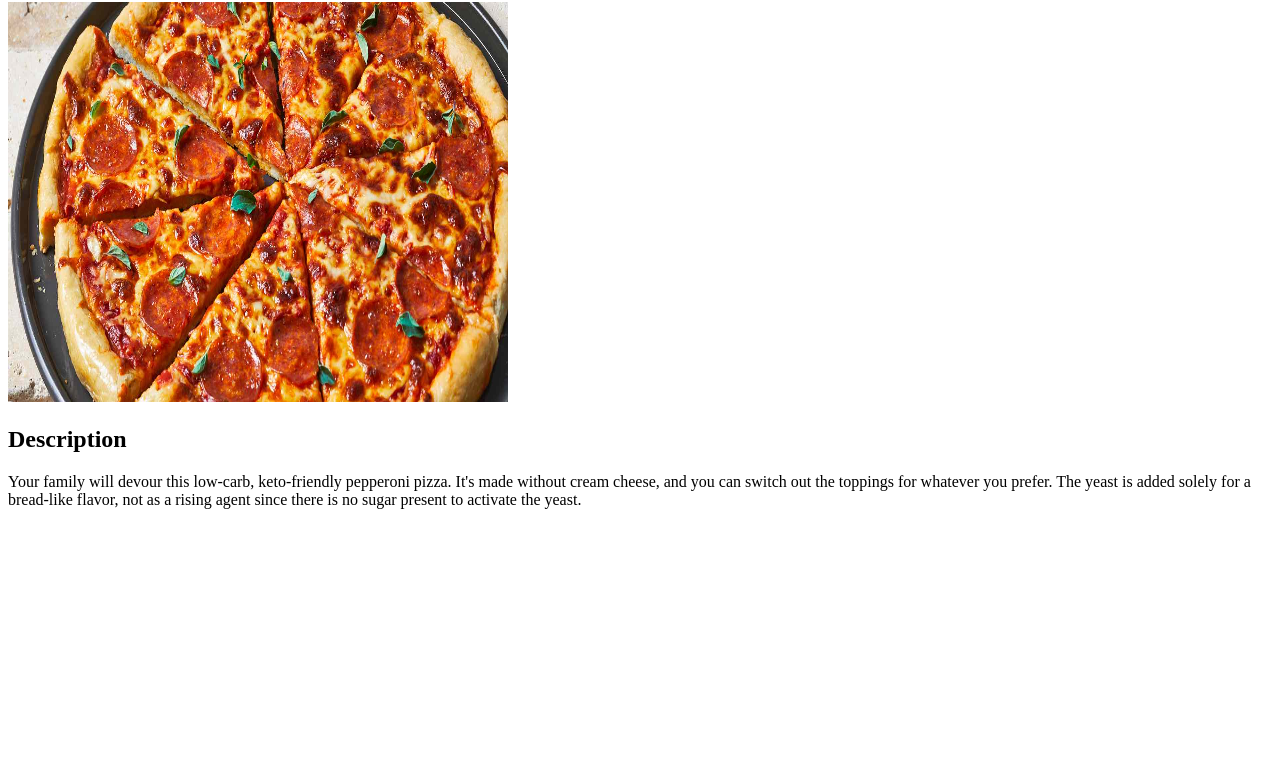
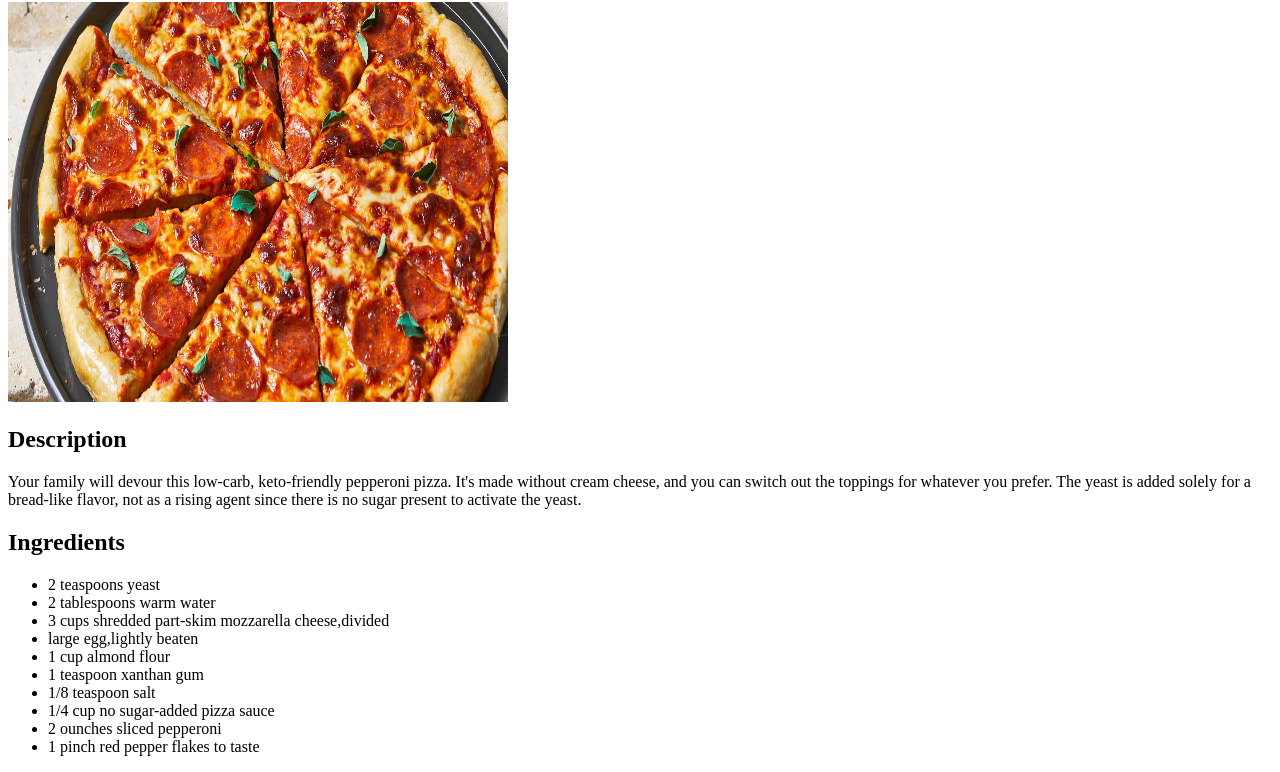
Before and after one commit to GumyKart/odin-recipes, a plain HTML site: page recipes/pizza.html in a window 1280 px wide. Shown: the part 78-850 px from the top of the page. Before the commit the page ends 800 px from the top, so only its background shows below. Drawn offline with Linux system fonts and the light colour scheme.

Commit message:
Added Ingredients
added ingredients list to pizza

```diff
--- a/recipes/pizza.html
+++ b/recipes/pizza.html
@@ -17,6 +17,20 @@
              activate the yeast.
         </p>
 
+        <h2>Ingredients</h2>
+        <ul>
+            <li>2 teaspoons yeast</li>
+            <li>2 tablespoons warm water</li>
+            <li>3 cups shredded part-skim mozzarella cheese,divided</li>
+            <li>large egg,lightly beaten</li>
+            <li>1 cup almond flour</li>
+            <li>1 teaspoon xanthan gum</li>
+            <li>1/8 teaspoon salt</li>
+            <li>1/4 cup no sugar-added pizza sauce</li>
+            <li>2 ounches sliced pepperoni</li>
+            <li>1 pinch red pepper flakes to taste</li>
+        </ul>
+
     </body>
 
 </html>
```
